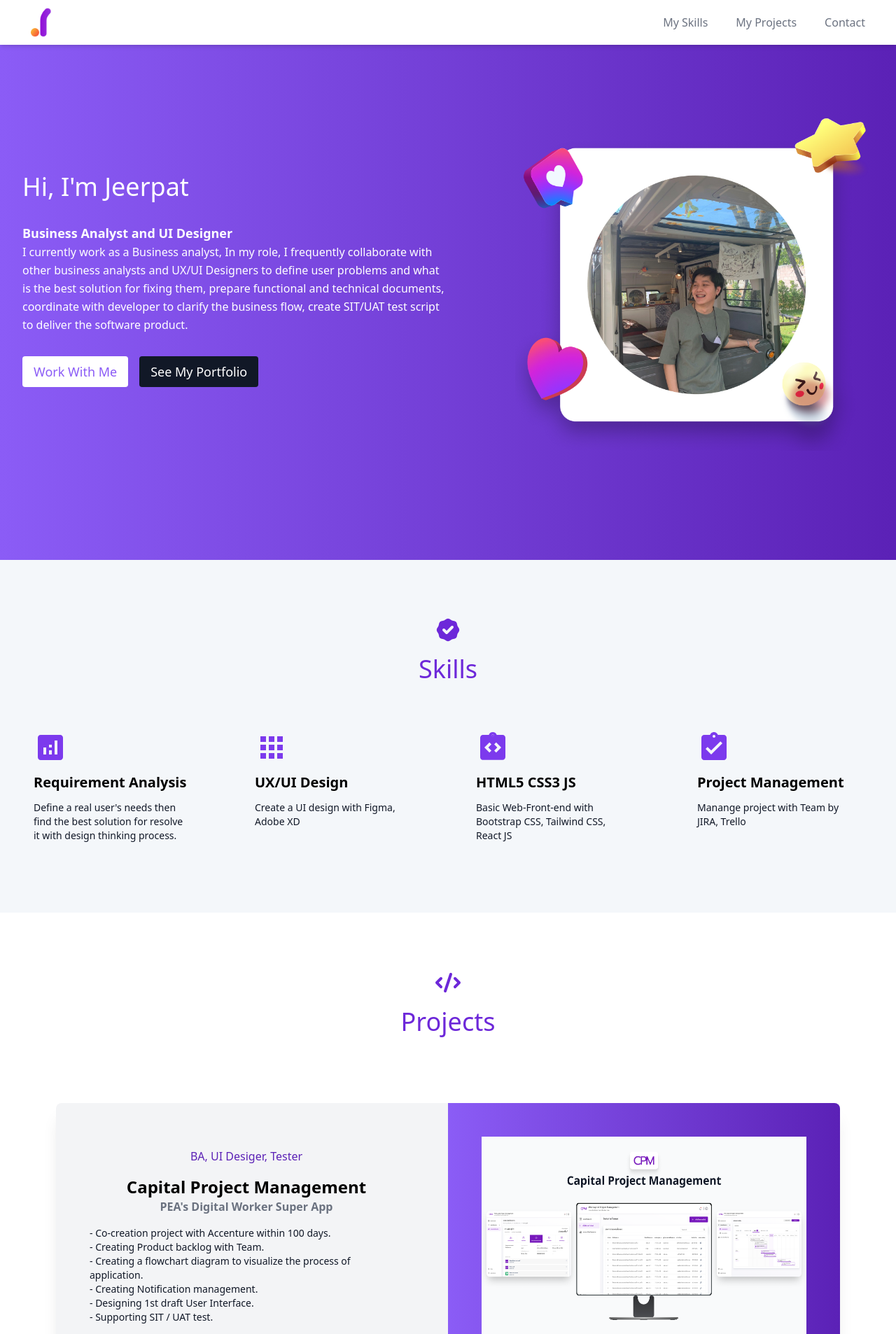
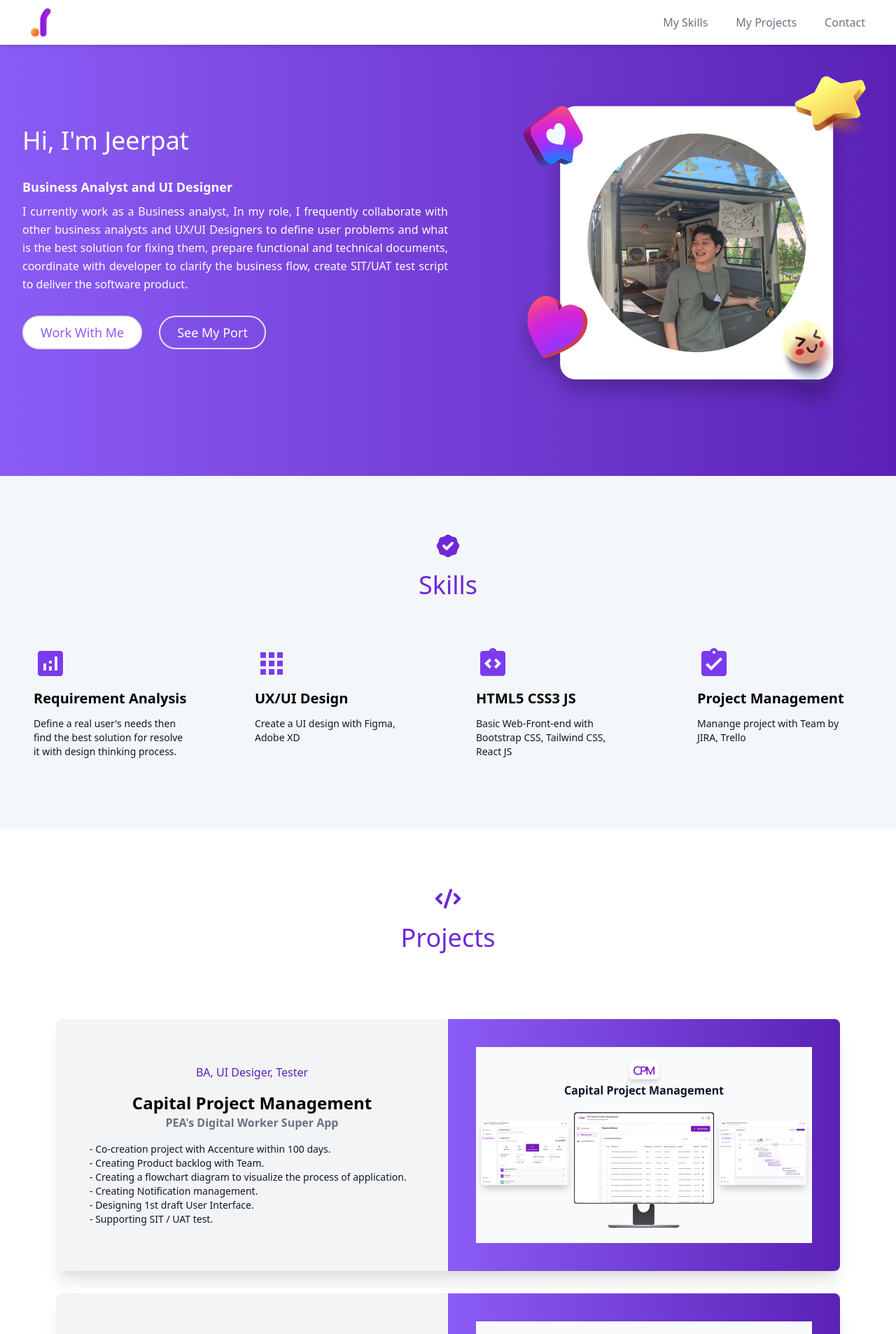
Before and after one commit to Jeerapat-pake/JeerapatPortfolio, a React (Create React App) app: page / in a window 1280 px wide. Shown: the top 1906 px of the page at 70% size. Built offline with nearby package versions, Linux system fonts and the light colour scheme.

Commit message:
chage interaction button

```diff
--- a/src/components/Banner.js
+++ b/src/components/Banner.js
@@ -1,18 +1,21 @@
 import React from "react";
+import { Link } from "react-scroll";
 
 export default function Banner() {
   return (
-    <section
+    <div
       id="hero"
       className="bg-gradient-to-r from-purple-500 to-purple-800 text-white "
     >
-      <div className="container mx-auto flex px-8 py-20 md:flex-row flex-col items-center h-screen">
-        <div className="lg:flex-grow md:w-1/2 lg:pr-24 md:pr-16 flex flex-col md:items-start md:text-left mb-6 md:mb-0 items-center text-center">
+      <div className="container mx-auto flex px-8 py-24 md:flex-row flex-col items-center h-full ">
+        <div className="lg:flex-grow md:w-1/2 lg:pr-24 md:pr-2 flex flex-col md:items-start md:text-left mb-6 md:mb-0 items-center ">
           <h1 className="title-font sm:text-4xl text-3xl mb-8 font-medium ">
             Hi, I'm Jeerpat
           </h1>
-          <p className="font-bold text-lg">Business Analyst and UI Designer</p>
-          <p className="mb-8 leading-relaxed">
+          <p className="font-bold text-lg mb-2">
+            Business Analyst and UI Designer
+          </p>
+          <p className="mb-8 leading-relaxed lg:text-justify">
             I currently work as a Business analyst, In my role, I frequently
             collaborate with other business analysts and UX/UI Designers to
             define user problems and what is the best solution for fixing them,
@@ -21,18 +24,22 @@ export default function Banner() {
             to deliver the software product.
           </p>
           <div className="flex justify-center ">
-            <a
-              href="#contact"
-              className="inline-flex text-purple-500 bg-white border-0 py-2 px-4 focus:outline-none hover:bg-purple-100 rounded text-lg"
+            <Link
+              to="contact"
+              spy={true}
+              smooth={true}
+              className="inline-flex text-purple-500 bg-white border-2 py-2 px-6 mr-6  hover:bg-purple-100 rounded-full text-lg"
             >
               Work With Me
-            </a>
-            <a
-              href="#projects"
-              className="ml-4 inline-flex  bg-gray-900 border-0 py-2 px-4 focus:outline-none hover:bg-gray-800 hover:text-white rounded text-lg"
+            </Link>
+            <Link
+              to="projects"
+              spy={true}
+              smooth={true}
+              className="inline-flex text-white border-2 bg-none border-0 py-2 px-6  hover:bg-gray-200   hover:text-purple-700 rounded-full text-lg"
             >
-              See My Portfolio
-            </a>
+              See My Port
+            </Link>
           </div>
         </div>
         <div className="lg:max-w-lg lg:w-full md:w-1/2 ">
@@ -43,6 +50,6 @@ export default function Banner() {
           />
         </div>
       </div>
-    </section>
+    </div>
   );
 }
--- a/src/components/Navbar.js
+++ b/src/components/Navbar.js
@@ -14,7 +14,7 @@ function Navbar() {
 
   return (
     <div>
-      <nav className="bg-white shadow-md fixed w-full">
+      <div className="bg-white shadow-md fixed w-full">
         <div className="  px-4 sm:px-6 lg:px-8">
           <div className="flex items-center justify-between h-16">
             <div className="flex items-center">
@@ -113,7 +113,7 @@ function Navbar() {
             </div>
           )}
         </Transition>
-      </nav>
+      </div>
     </div>
   );
 }
--- a/src/components/Projects.js
+++ b/src/components/Projects.js
@@ -41,8 +41,8 @@ export default function Projects() {
         <div className="flex flex-wrap ">
           {projects.map((project) => (
             <div className="grid mb-8 flex items-center bg-gray-100 shadow-xl rounded-lg md:mx-4">
-              <div className="grid md:grid-cols-1 lg:grid-cols-2 ">
-                <div className="p-12 mr-4">
+              <div className="grid md:grid-cols-2 sm:flex-row-reverse">
+                <div className="p-12 ">
                   <p className="text-purple-800 my-4">{project.subtitle}</p>
                   <p className=" text-2xl font-semibold text-black">
                     {project.title}
@@ -58,11 +58,11 @@ export default function Projects() {
                     </ul>
                   </p>
                 </div>
-                <div className="bg-gradient-to-r from-purple-500 to-purple-800 m-0 rounded-r-lg flex">
+                <div className="bg-gradient-to-r from-purple-500 to-purple-800 m-0  flex rounded-r-lg">
                   <img
                     src={project.image}
                     alt="project list"
-                    className="p-12 rounded  items-center justify-center"
+                    className="p-10 rounded-lg  items-center justify-center "
                   />
                 </div>
               </div>
```
